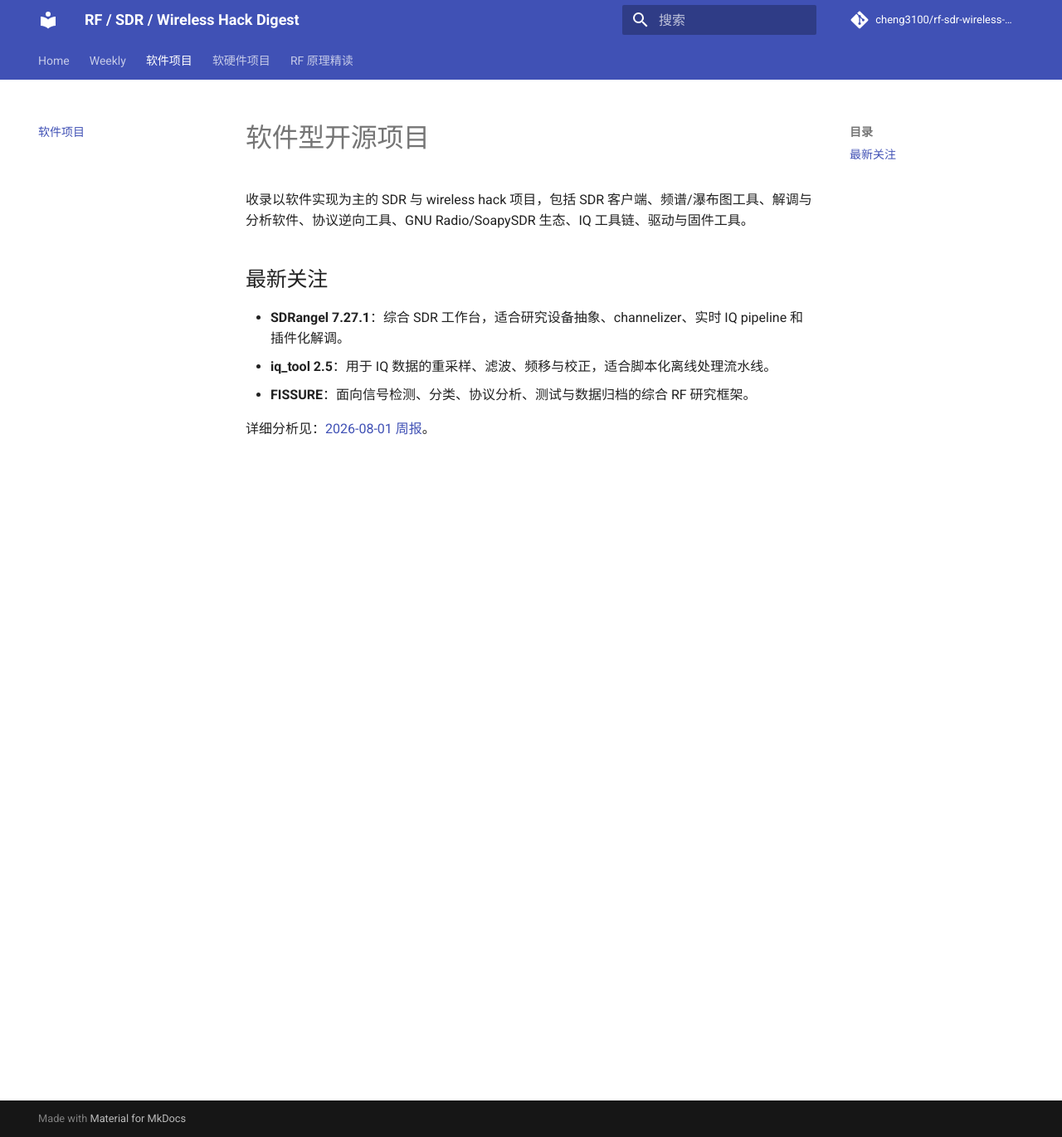
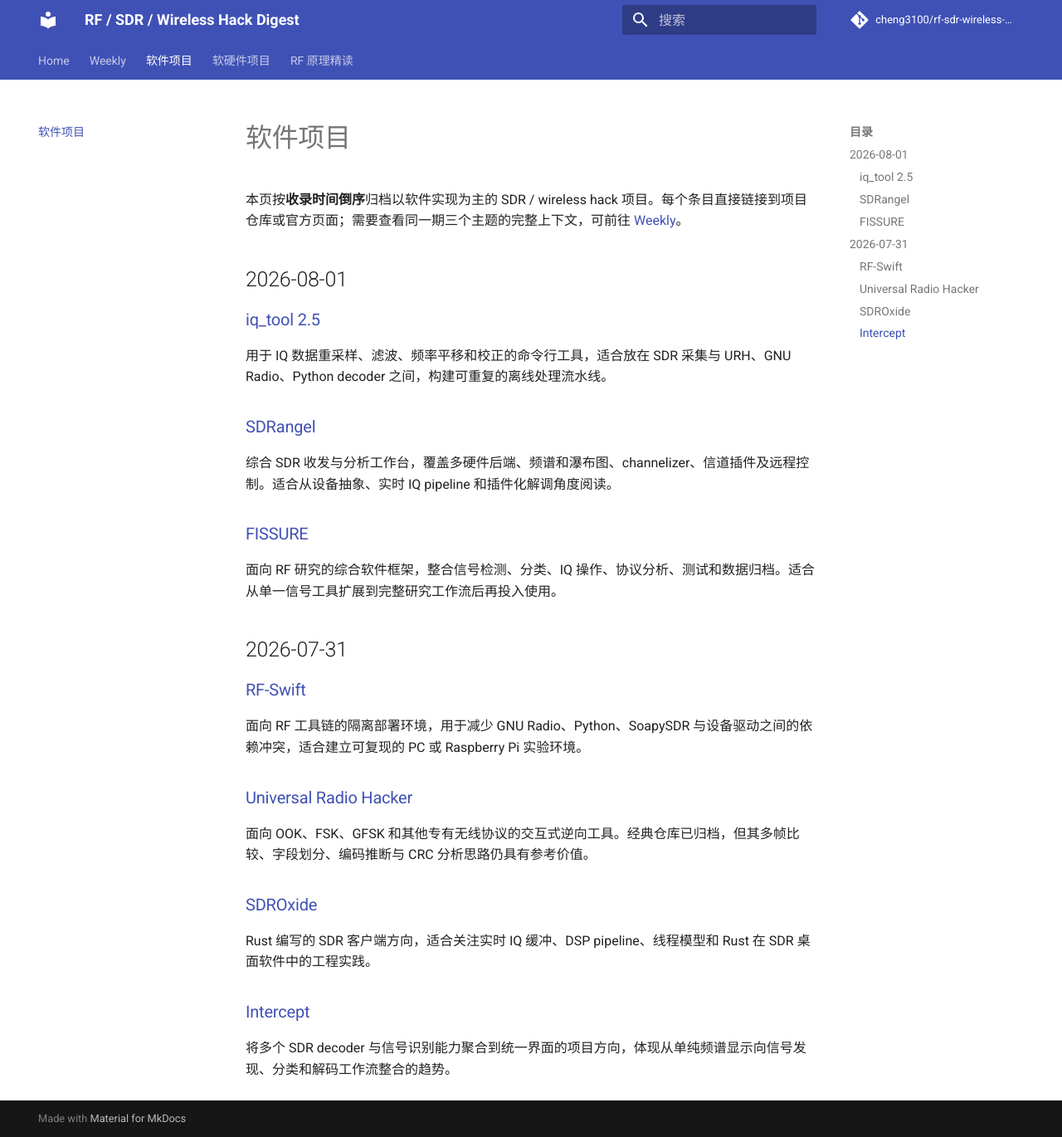
Before and after one commit to cheng3100/rf-sdr-wireless-security-digest, an MkDocs documentation site: the page built from docs/software-projects/index.md, in a window 1280 px wide and 1370 px high. Shown: the whole window at 83% size. Built offline with MkDocs 1.6.1 and Material for MkDocs 9.7.7, drawn with Linux system fonts in a browser that asks for light colours; comment, search, counter and statistics services are not loaded.

Commit message:
Build chronological software project archive

```diff
--- a/docs/software-projects/index.md
+++ b/docs/software-projects/index.md
@@ -1,11 +1,35 @@
-# 软件型开源项目
+# 软件项目
 
-收录以软件实现为主的 SDR 与 wireless hack 项目，包括 SDR 客户端、频谱/瀑布图工具、解调与分析软件、协议逆向工具、GNU Radio/SoapySDR 生态、IQ 工具链、驱动与固件工具。
+本页按**收录时间倒序**归档以软件实现为主的 SDR / wireless hack 项目。每个条目直接链接到项目仓库或官方页面；需要查看同一期三个主题的完整上下文，可前往 [Weekly](../weekly/index.md)。
 
-## 最新关注
+## 2026-08-01
 
-- **SDRangel 7.27.1**：综合 SDR 工作台，适合研究设备抽象、channelizer、实时 IQ pipeline 和插件化解调。
-- **iq_tool 2.5**：用于 IQ 数据的重采样、滤波、频移与校正，适合脚本化离线处理流水线。
-- **FISSURE**：面向信号检测、分类、协议分析、测试与数据归档的综合 RF 研究框架。
+### [iq_tool 2.5](https://github.com/pclov3r/iq_resample_tool)
 
-详细分析见：[2026-08-01 周报](../weekly/2026-08-01.md)。
+用于 IQ 数据重采样、滤波、频率平移和校正的命令行工具，适合放在 SDR 采集与 URH、GNU Radio、Python decoder 之间，构建可重复的离线处理流水线。
+
+### [SDRangel](https://github.com/f4exb/sdrangel)
+
+综合 SDR 收发与分析工作台，覆盖多硬件后端、频谱和瀑布图、channelizer、信道插件及远程控制。适合从设备抽象、实时 IQ pipeline 和插件化解调角度阅读。
+
+### [FISSURE](https://github.com/ainfosec/FISSURE)
+
+面向 RF 研究的综合软件框架，整合信号检测、分类、IQ 操作、协议分析、测试和数据归档。适合从单一信号工具扩展到完整研究工作流后再投入使用。
+
+## 2026-07-31
+
+### [RF-Swift](https://github.com/PentHertz/RF-Swift)
+
+面向 RF 工具链的隔离部署环境，用于减少 GNU Radio、Python、SoapySDR 与设备驱动之间的依赖冲突，适合建立可复现的 PC 或 Raspberry Pi 实验环境。
+
+### [Universal Radio Hacker](https://github.com/jopohl/urh)
+
+面向 OOK、FSK、GFSK 和其他专有无线协议的交互式逆向工具。经典仓库已归档，但其多帧比较、字段划分、编码推断与 CRC 分析思路仍具有参考价值。
+
+### [SDROxide](https://github.com/sdroxide/sdroxide)
+
+Rust 编写的 SDR 客户端方向，适合关注实时 IQ 缓冲、DSP pipeline、线程模型和 Rust 在 SDR 桌面软件中的工程实践。
+
+### [Intercept](https://github.com/luigifcruz/intercept)
+
+将多个 SDR decoder 与信号识别能力聚合到统一界面的项目方向，体现从单纯频谱显示向信号发现、分类和解码工作流整合的趋势。
```
